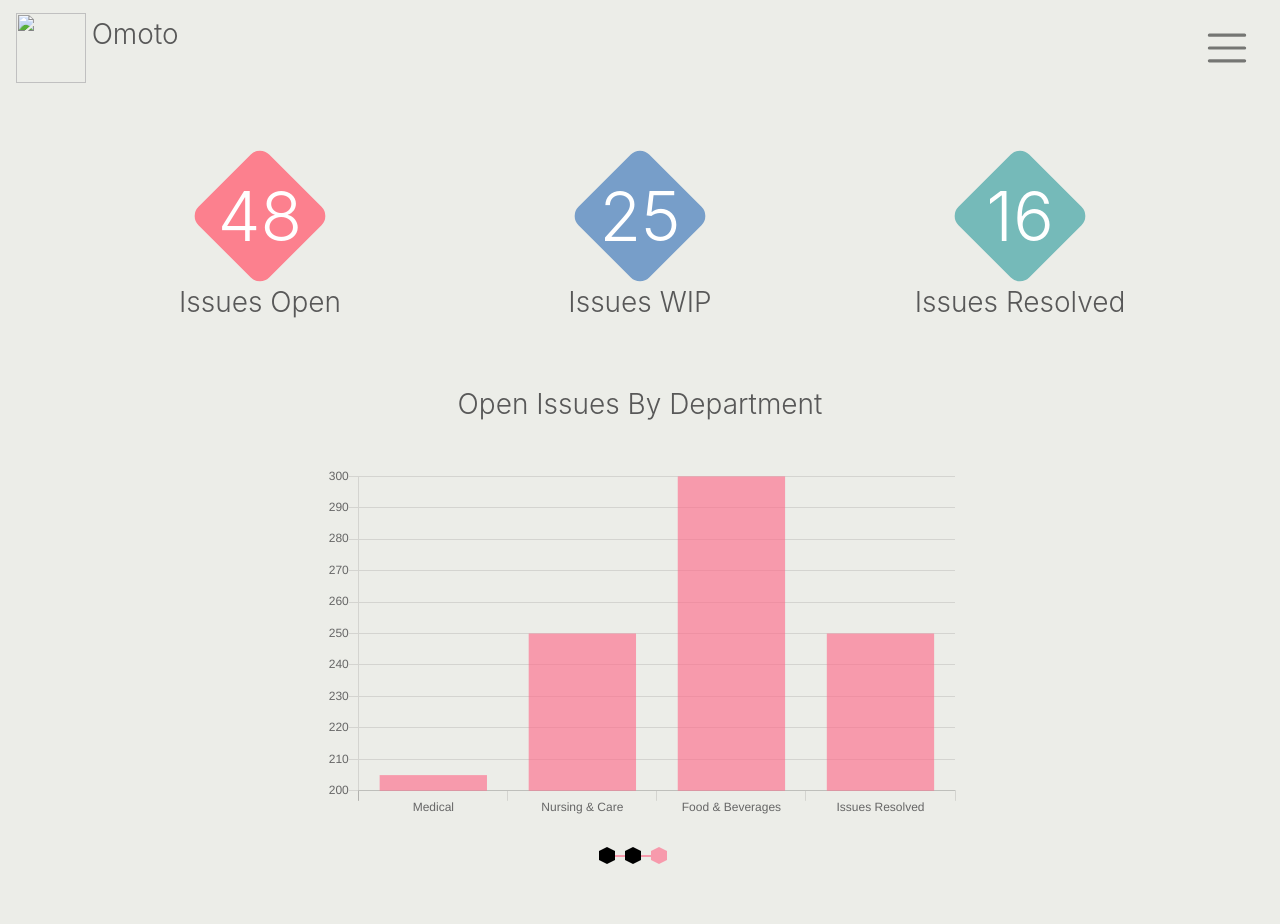
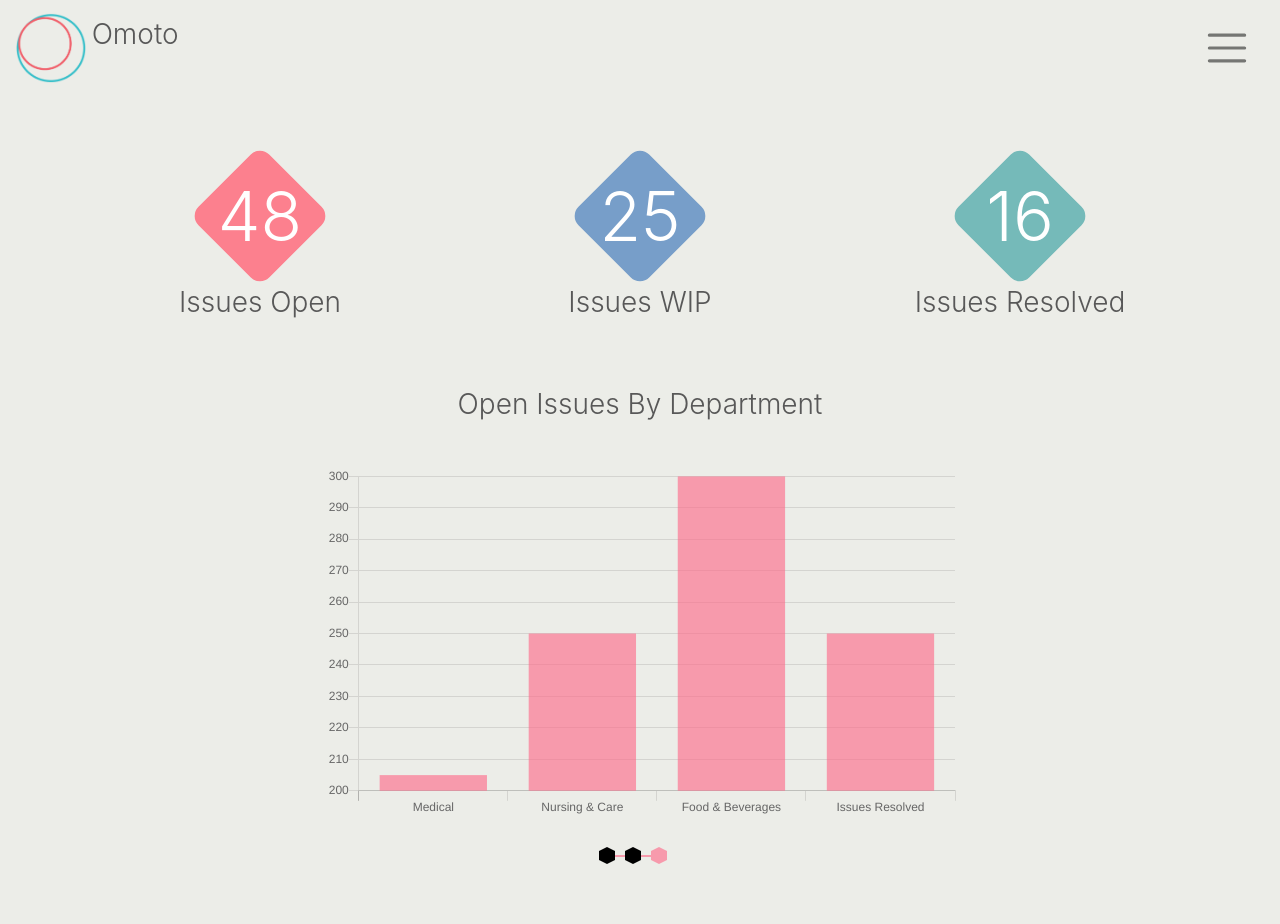
Before and after one commit to akashram22/omotoui.github.io, a plain HTML site: page index.html in a window 1280 px wide. Drawn offline with nearby package versions, Linux system fonts and the light colour scheme.

Commit message:
img added

```diff
--- a/index.html
+++ b/index.html
@@ -17,7 +17,7 @@
     <body>
         <nav class="navbar navbar-toggler-lg navbar-light bg-light">
             <a class="navbar-brand" href="#">
-            <img src="images/omoto_logo.png" width="70" height="70" class="d-inline-block align-top" alt="">
+            <img src="omoto_logo.png" width="70" height="70" class="d-inline-block align-top" alt="">
             <span class="nav-title">Omoto</span></a>
             <a class="" href="#"></a>
             <a class="" href="#"></a>
```
